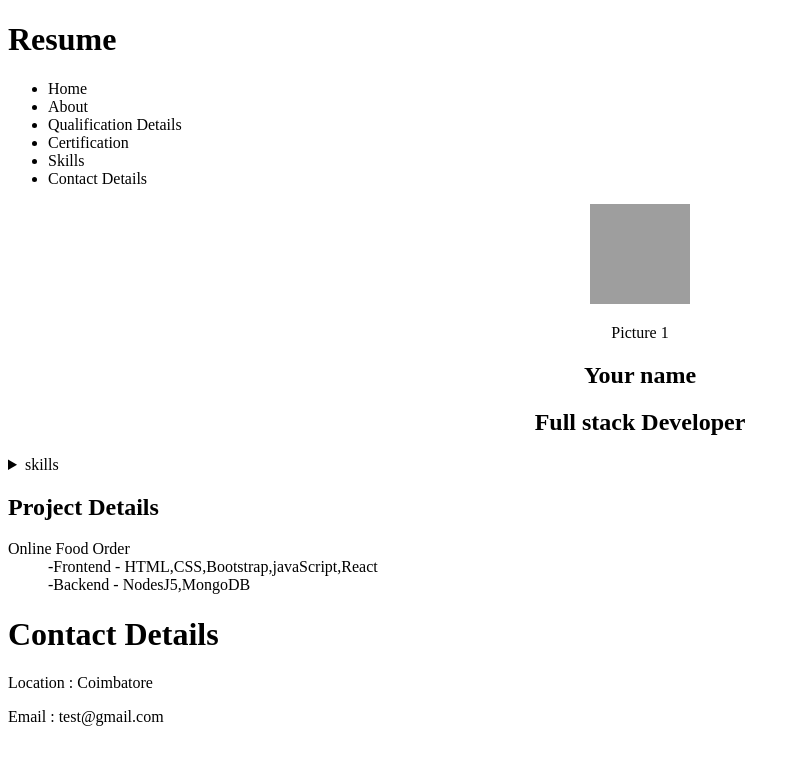
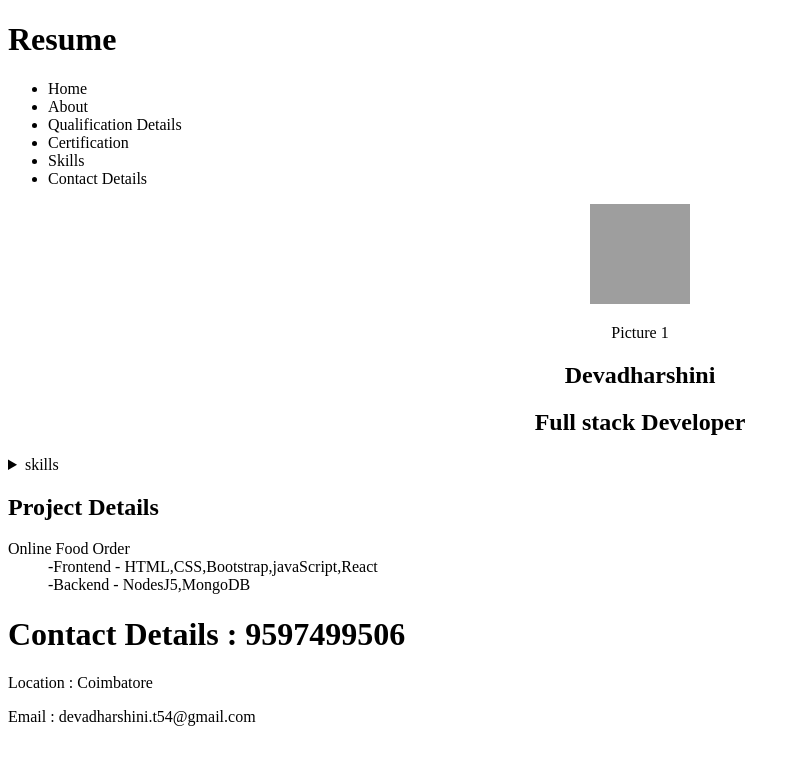
Before and after one commit to Devadharshini-20/My-HTML-project, a plain HTML site: page index.html in a window 1280 px wide. Shown: the whole page, without its empty margins (0-800 px from the left). Drawn offline with Linux system fonts and the light colour scheme; grey boxes are pictures that could not be loaded.

Commit message:
Update index.html

```diff
--- a/index.html
+++ b/index.html
@@ -26,7 +26,7 @@
         <img src="https://in.images.search.yahoo.com/images/view;_ylt=AwrKEYMOTLdntd0xil.9HAx.;_ylu=c2VjA3NyBHNsawNpbWcEb2lkAzk0NjJlYjRhYWYwNDY4ZmY3NGM5ZTAzM2NhNzExMTBjBGdwb3MDNTUEaXQDYmluZw--?back=https%3A%2F%2Fin.images.search.yahoo.com%2Fsearch%2Fimages%3Fp%3Dprofile%2Bpicture%26type%3DE210IN826G0%26fr%3Dmcafee%26fr2%3Dpiv-web%26tab%3Dorganic%26ri%3D55&w=1280&h=1280&imgurl=cdn.pixabay.com%2Fphoto%2F2017%2F06%2F13%2F12%2F54%2Fprofile-2398783_1280.png&rurl=https%3A%2F%2Fpixabay.com%2Fillustrations%2Fprofile-profile-pic-human-face-2398783%2F&size=98KB&p=profile+picture&oid=9462eb4aaf0468ff74c9e033ca71110c&fr2=piv-web&fr=mcafee&tt=Download+Profile%2C+Profile+Pic%2C+Human.+Royalty-Free+Stock+Illustration+...&b=0&ni=21&no=55&ts=&tab=organic&sigr=7a.3rcpxS3OS&sigb=_BrWT9UVfZq.&sigi=DcLUub3XYZz5&sigt=pXmce.9HkIn4&.crumb=wJFro16XLOw&fr=mcafee&fr2=piv-web&type=E210IN826G0" alt="no image" height="100px" width="100px">
     </figure>
     <figcaption>Picture 1</figcaption>
-    <h1>Your name</h1>
+    <h1>Devadharshini</h1>
     <h2>Full stack Developer</h2>
     </center>
 </section>
@@ -46,9 +46,9 @@
     </dl>
 </section>
 <footer>
-    <h1>Contact Details</h1>
+    <h1>Contact Details : 9597499506</h1>
     <p>Location : Coimbatore</p>
-    <p>Email : test@gmail.com</p>
+    <p>Email : devadharshini.t54@gmail.com</p>
 </footer>
 </body>
 </html>
```
